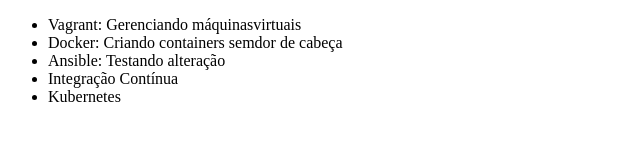
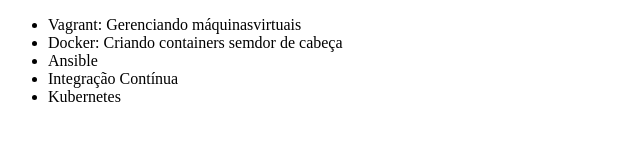
Before and after one commit to sonic5891/git-e-github, a plain HTML site: page index.html in a window 1280 px wide. Shown: the whole page, without its empty margins (0-640 px from the left). Drawn offline with Linux system fonts and the light colour scheme.

Commit message:
Revert "Alterando o código"
This reverts commit 3d64932c6f7172e67a102a1d6c9d8c2d52cc82a7.

```diff
--- a/index.html
+++ b/index.html
@@ -8,7 +8,7 @@
     <ul>
         <li>Vagrant: Gerenciando máquinasvirtuais</li>
         <li>Docker: Criando containers semdor de cabeça</li>
-        <li>Ansible: Testando alteração</li>
+        <li>Ansible</li>
         <li>Integração Contínua</li>
         <li>Kubernetes</li>
     </ul>
```
